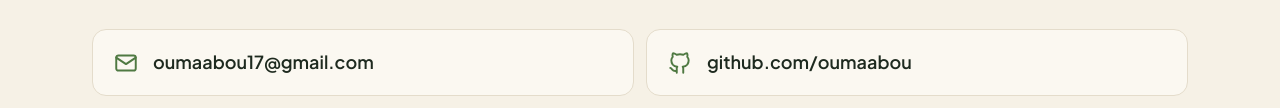
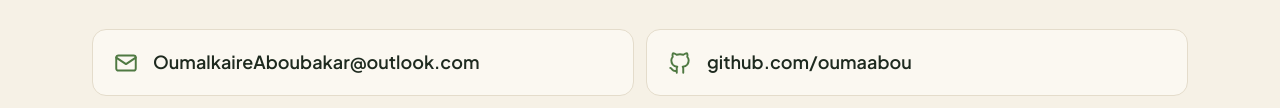
Before and after one commit to oumaabou/oumaabou.github.io, a plain HTML site: page index.html in a window 1280 px wide. Shown: the part 3802-3910 px from the top of the page. Drawn offline with Linux system fonts and the light colour scheme.

Commit message:
New email

```diff
--- a/index.html
+++ b/index.html
@@ -198,9 +198,9 @@
     <h2>My Links</h2>
     <p class="section-intro">Open to research assistant and junior ML / data roles.</p>
     <div class="link-grid">
-      <a class="card-link wide" href="mailto:oumaabou17@gmail.com">
+      <a class="card-link wide" href="mailto:OumalkaireAboubakar@outlook.com">
         <svg viewBox="0 0 24 24" aria-hidden="true"><rect x="3" y="5" width="18" height="14" rx="2"/><path d="m3 7 9 6 9-6"/></svg>
-        <span>oumaabou17@gmail.com</span>
+        <span>OumalkaireAboubakar@outlook.com</span>
       </a>
       <a class="card-link wide" href="https://github.com/oumaabou" target="_blank" rel="noopener">
         <svg viewBox="0 0 24 24" aria-hidden="true"><path d="M9 19c-4 1.5-4-2-6-2.5M15 21v-3.5c0-1 .1-1.4-.5-2 2.8-.3 5.5-1.4 5.5-6a4.6 4.6 0 0 0-1.3-3.2 4.2 4.2 0 0 0-.1-3.2s-1.1-.3-3.5 1.3a12 12 0 0 0-6.2 0C6.5 2.8 5.4 3.1 5.4 3.1a4.2 4.2 0 0 0-.1 3.2A4.6 4.6 0 0 0 4 9.5c0 4.6 2.7 5.7 5.5 6-.6.6-.6 1.2-.5 2V21"/></svg>
```
